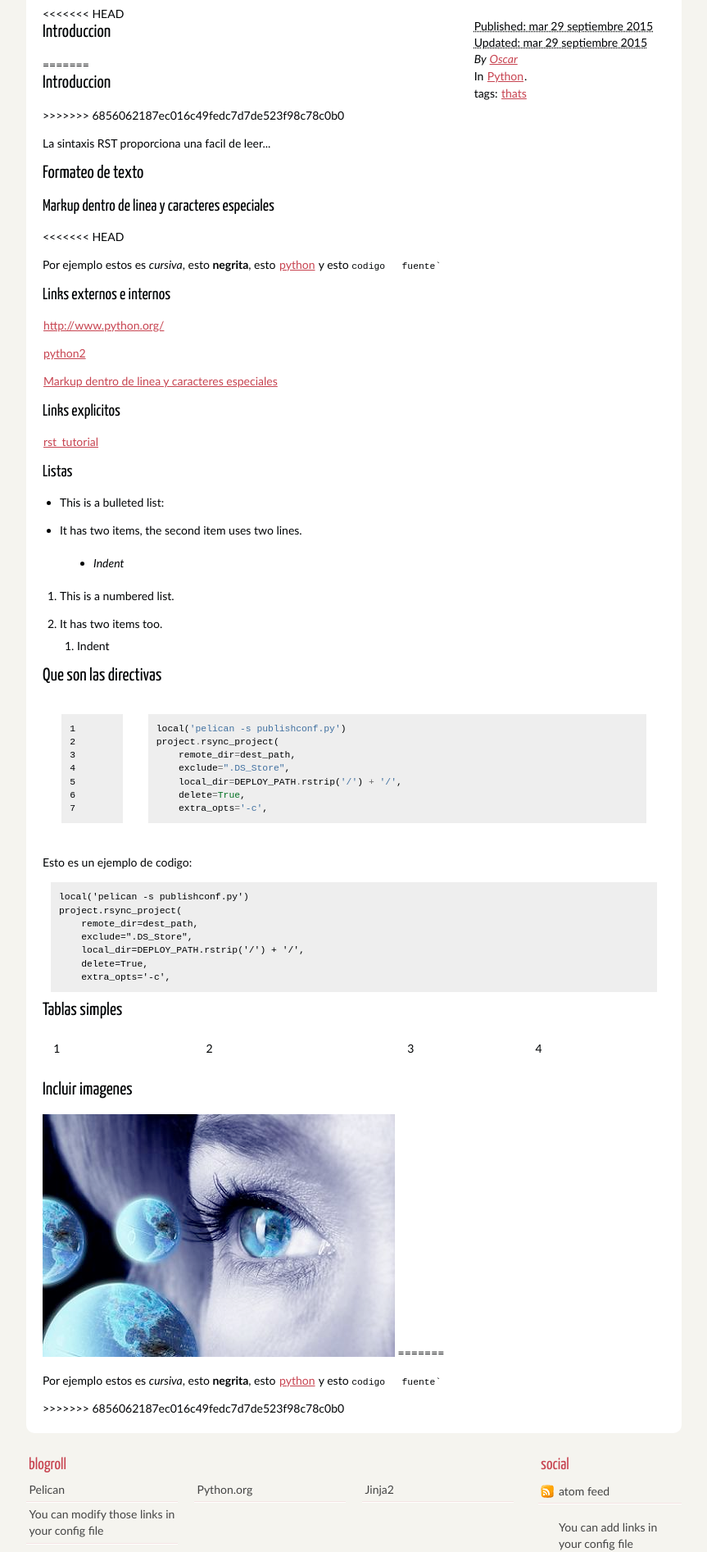
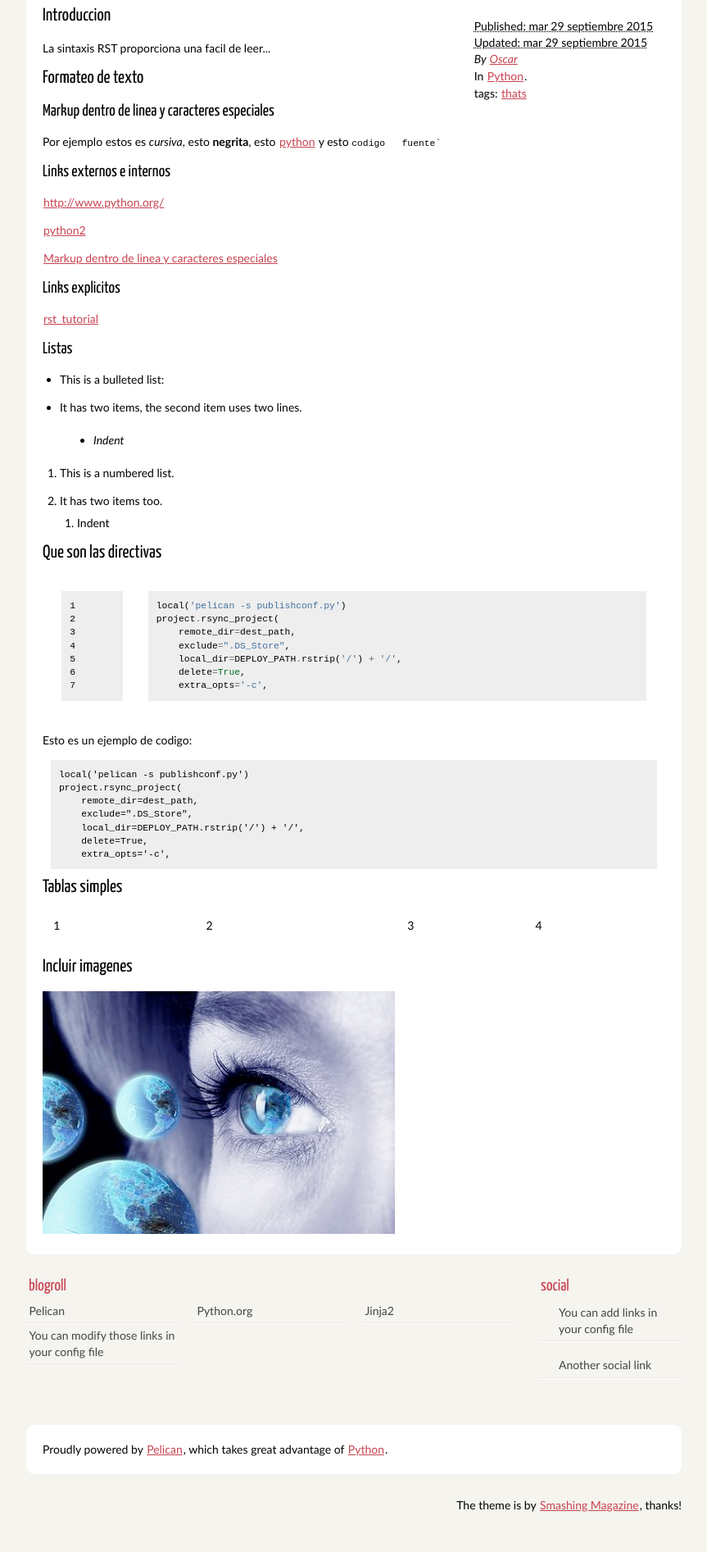
Before and after one commit to OscarAramburu/OscarAramburu.github.io, a plain HTML site: page Homepage.html in a window 1280 px wide. Shown: the part 216-2109 px from the top of the page at 82% size, without its empty margins (208-1071 px from the left). Drawn offline with Linux system fonts and the light colour scheme.

Commit message:
Arreglando el desastre.

```diff
--- a/Homepage.html
+++ b/Homepage.html
@@ -4,7 +4,6 @@
         <meta charset="utf-8" />
         <title>Homepage</title>
         <link rel="stylesheet" href="/theme/css/main.css" />
-        <link href="/feeds/all.atom.xml" type="application/atom+xml" rel="alternate" title="Homepage Atom Feed" />
 
         <!--[if IE]>
             <script src="https://html5shiv.googlecode.com/svn/trunk/html5.js"></script>
@@ -42,18 +41,13 @@
 <p>In <a href="/category/python.html">Python</a>.</p>
 <p>tags: <a href="/tag/thats.html">thats</a> </p>
 </footer><!-- /.post-info -->      <div class="section" id="introduccion">
-<<<<<<< HEAD
 <span id="rst-tutorial"></span><h2>Introduccion</h2>
-=======
-<h2>Introduccion</h2>
->>>>>>> 6856062187ec016c49fedc7d7de523f98c78c0b0
 <p>La sintaxis RST proporciona  una facil de leer...</p>
 </div>
 <div class="section" id="formateo-de-texto">
 <h2>Formateo de texto</h2>
 <div class="section" id="markup-dentro-de-linea-y-caracteres-especiales">
 <h3>Markup dentro de linea y caracteres especiales</h3>
-<<<<<<< HEAD
 <p>Por ejemplo estos es <em>cursiva</em>, esto <strong>negrita</strong>, esto <a class="reference external" href="http://www.python.org">python</a> y esto <tt class="docutils literal">codigo&nbsp;&nbsp; fuente`</tt></p>
 </div>
 <div class="section" id="links-externos-e-internos">
@@ -136,10 +130,6 @@ project.rsync_project(
 <div class="section" id="incluir-imagenes">
 <h2>Incluir imagenes</h2>
 <img alt="" src="static/imagen_corporativa.jpg" />
-=======
-<p>Por ejemplo estos es <em>cursiva</em>, esto <strong>negrita</strong>, esto <a class="reference external" href="www.python.org">python</a> y esto <tt class="docutils literal">codigo&nbsp;&nbsp; fuente`</tt></p>
-</div>
->>>>>>> 6856062187ec016c49fedc7d7de523f98c78c0b0
 </div>
 
     </div><!-- /.entry-content -->
@@ -159,7 +149,6 @@ project.rsync_project(
                 <div class="social">
                         <h2>social</h2>
                         <ul>
-                            <li><a href="/feeds/all.atom.xml" type="application/atom+xml" rel="alternate">atom feed</a></li>
 
                             <li><a href="#">You can add links in your config file</a></li>
                             <li><a href="#">Another social link</a></li>
```
Also changed, not shown: archives.html (+0 -2 lines), author/oscar.html (+0 -11 lines), authors.html (+0 -2 lines), categories.html (+0 -2 lines), category/python.html (+0 -11 lines), index.html (+0 -11 lines), tag/thats.html (+0 -11 lines), tags.html (+0 -2 lines).
